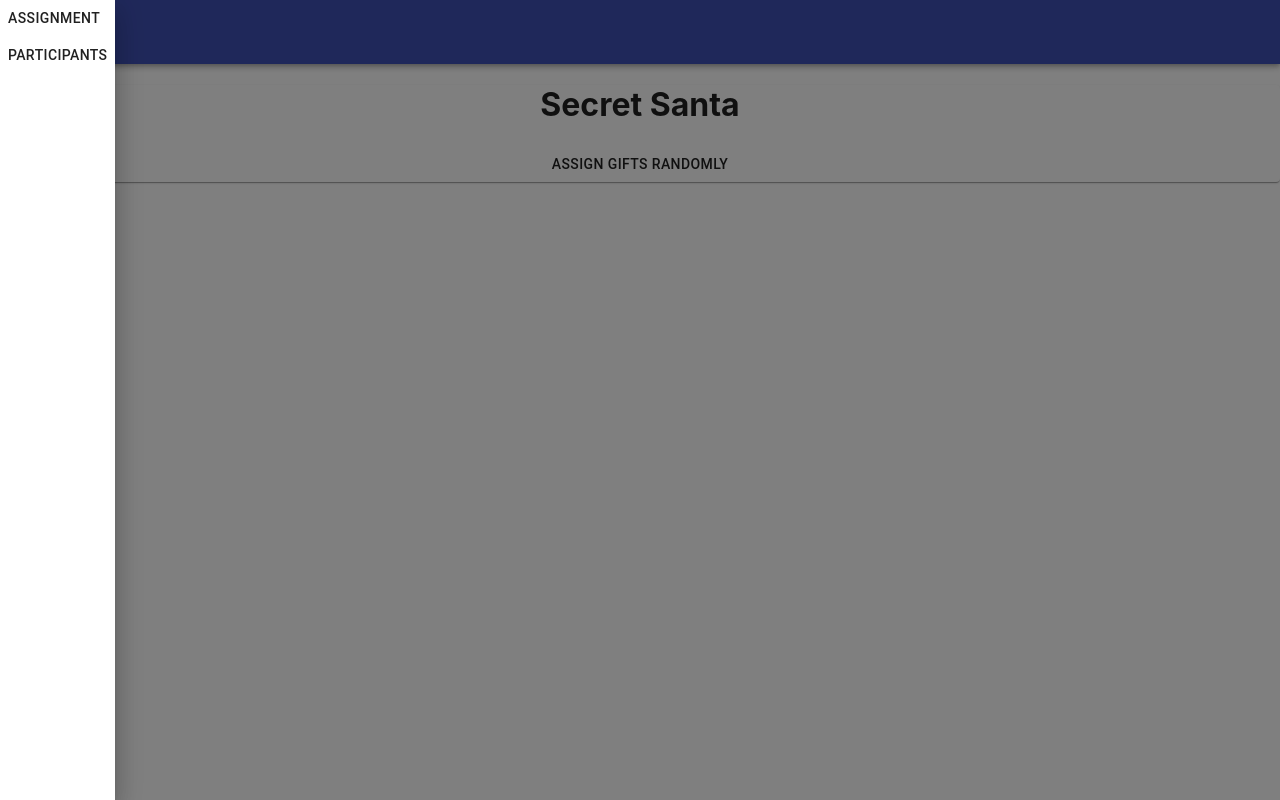
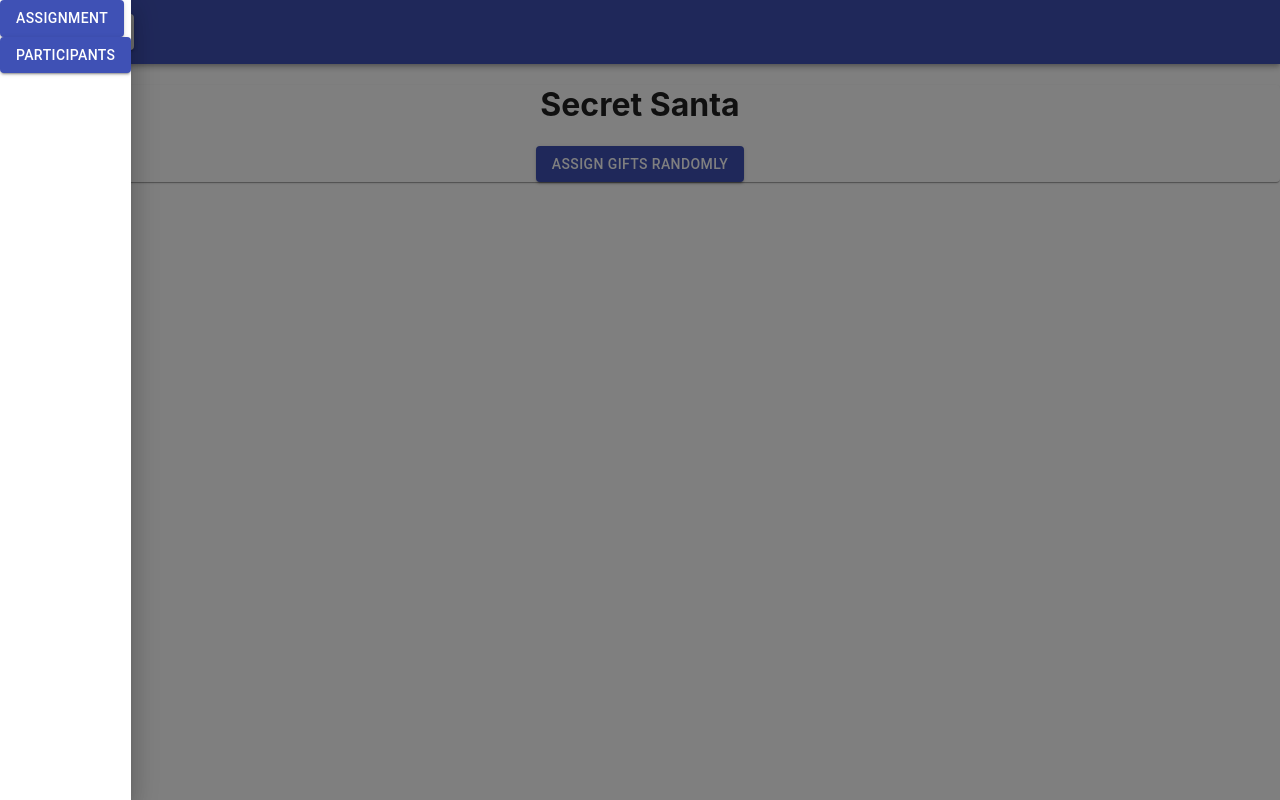
Before and after one commit to antkudruk/test-for-carbonclick-front, a React (Create React App) app: page / in a window 1280 px wide. Both pictures are taken after a click on the button "menu". Built offline with nearby package versions, Linux system fonts and the light colour scheme.

Commit message:
Run distribution works

```diff
--- /dev/null
+++ b/src/base/buttons/DefaultButton.tsx
@@ -0,0 +1,8 @@
+import React from "react";
+import {Button} from "@material-ui/core";
+
+export const DefaultButton = (props: any) => {
+    return <Button variant="contained" color="primary" {...props}/>;
+};
+
+export default DefaultButton;
--- a/src/menu/Menu.tsx
+++ b/src/menu/Menu.tsx
@@ -1,6 +1,5 @@
 import React, { useState } from 'react';
 
-import { Button } from '@material-ui/core';
 import AppBar from '@material-ui/core/AppBar';
 import Toolbar from '@material-ui/core/Toolbar';
 import Drawer from '@material-ui/core/Drawer';
@@ -8,6 +7,7 @@ import IconButton from '@material-ui/core/IconButton';
 import MenuIcon from '@material-ui/icons/Menu';
 import { MenuProps } from './MenuProps';
 import { Link } from 'react-router-dom';
+import DefaultButton from '../base/buttons/DefaultButton';
 
 const Menu = (props: MenuProps) => {
 
@@ -21,11 +21,11 @@ const Menu = (props: MenuProps) => {
                 <IconButton edge="start"color="inherit" aria-label="menu">
                     <MenuIcon onClick={() => setVisible(true)}/>
                 </IconButton>
-                <Button color="inherit">Login</Button>
+                <DefaultButton color="inherit">Login</DefaultButton>
                 </Toolbar>
             </AppBar>
             {visible && <Drawer anchor='left' open={visible} onClose={() => setVisible(false)}>
-                {items?.map(e => <Link key={e.id} to={e.link}><Button>{e.title}</Button></Link>)}
+                {items?.map(e => <Link key={e.id} to={e.link}><DefaultButton>{e.title}</DefaultButton></Link>)}
             </Drawer>}
         </>;
 };
--- a/src/pages/Home/HomeView.tsx
+++ b/src/pages/Home/HomeView.tsx
@@ -1,6 +1,7 @@
 import React from 'react';
 import { useHistory } from 'react-router-dom';
-import { Button, Paper } from '@material-ui/core';
+import { Paper } from '@material-ui/core';
+import DefaultButton from "../../base/buttons/DefaultButton";
 
 export const HomeView = () => {
 
@@ -8,6 +9,6 @@ export const HomeView = () => {
 
     return <Paper>
         <h1>Secret Santa</h1>
-        <Button onClick={() => history.push("/selectParticipants")}>Assign gifts randomly</Button>
+        <DefaultButton onClick={() => history.push("/selectParticipants")}>Assign gifts randomly</DefaultButton>
     </Paper>;
 }
--- a/src/pages/Home/addparticipants/SelectParticipantsWidget.tsx
+++ b/src/pages/Home/addparticipants/SelectParticipantsWidget.tsx
@@ -6,6 +6,7 @@ import PageableGrid from 'base/pageable/PageableGrid';
 import {baseUrl} from '../../../settings';
 import { useHistory } from 'react-router-dom';
 import { addRequestParam } from 'base/addRequestParams';
+import DefaultButton from "../../../base/buttons/DefaultButton";
 
 import axios from "../../../axios/BaseAxios";
 
@@ -34,7 +35,7 @@ export const SelectParticipantWidget = () => {
 
     const renderAddButton = (row: any) => {
         if (selected.indexOf(row) < 0) {
-            return <Button onClick={() => addToSelected(row)}>Add</Button>;
+            return <DefaultButton onClick={() => addToSelected(row)}>Add</DefaultButton>;
         } else {
             return null;
         }
@@ -59,7 +60,7 @@ export const SelectParticipantWidget = () => {
 
     return <Paper elevation={5}>
         {error}
-        <Grid xs={12} container direction="row">
+        <Grid xs={12} container direction="row" spacing={5}>
             <Grid xs={6} item>
                 <PageableGrid url={`${baseUrl}/participant`} columns={[
                     {title: "First Name", render: (row) => row.firstName},
@@ -74,9 +75,9 @@ export const SelectParticipantWidget = () => {
                     <DataGridView list={selected} columns={[
                         {title: "First", render: row => row.firstName},
                         {title: "Last", render: row => row.lastName},
-                        {title: "Delete", render: row => <Button onClick={() => deleteFromSelected(row)}>Delete</Button>},
+                        {title: "Delete", render: row => <DefaultButton onClick={() => deleteFromSelected(row)}>Delete</DefaultButton>},
                     ]}/>
-                    <Button onClick={assignGifts}>ASSIGN GIFTS</Button>
+                    <DefaultButton onClick={assignGifts} disabled={selected.length <= 2}>ASSIGN GIFTS</DefaultButton>
                 </Grid>
             </Grid>
         </Grid>
--- a/src/pages/Participants/ParticipantWidget.tsx
+++ b/src/pages/Participants/ParticipantWidget.tsx
@@ -1,6 +1,7 @@
 import React from 'react';
 import { Paper, Grid, TextField, Button } from '@material-ui/core';
 import { useHistory } from 'react-router-dom';
+import DefaultButton from "../../base/buttons/DefaultButton";
 
 export const ParticipantWidget = () => {
 
@@ -27,8 +28,8 @@ export const ParticipantWidget = () => {
                 <Grid item xs={3}><TextField/></Grid>
             </Grid>
         </Grid>
-        <Button onClick={onApply}>Apply</Button>
-        <Button onClick={onCancel}>Cancel</Button>
+        <DefaultButton onClick={onApply}>Apply</DefaultButton>
+        <DefaultButton onClick={onCancel}>Cancel</DefaultButton>
     </Paper>
 };
 
--- a/src/pages/Participants/ParticipantsView.jsx
+++ b/src/pages/Participants/ParticipantsView.tsx
@@ -8,31 +8,33 @@ import {baseUrl} from '../../settings';
 
 import { Paper, Button } from '@material-ui/core';
 
+import DefaultButton from "../../base/buttons/DefaultButton";
+
 export const ParticipantsView = () => {
 
     const history = useHistory();
 
-    const editParticipant = (id) => {
+    const editParticipant = (id: number) => {
         //history.push('/participant/edit/:participantId');
-    }
+    };
 
-    const deleteParticipant = (id) => {
+    const deleteParticipant = (id: number) => {
         // TODO: Implement
-    }
+    };
 
     const addParticipant = () => {
         history.push('/participants/add');
-    }
+    };
 
     return <Paper>
                 <h1>Participants</h1>
-                <Button onClick={addParticipant}>Add participant</Button>
+                <DefaultButton onClick={addParticipant}>Add participant</DefaultButton>
                 <PageableGrid url={`${baseUrl}/participant`} columns={[
                     {title: "First Name", render: (row) => row.firstName},
                     {title: "Last Name", render: (row) => row.lastName},
                     {title: "Email", render: (row) => row.email},
-                    {title: "Edit", render: (row) => <Button onClick={editParticipant(row.id)}>Edit</Button>},
-                    {title: "Delete", render: (row) => <Button onClick={deleteParticipant(row.id)}>Delete</Button>}]}
+                    {title: "Edit", render: (row) => <DefaultButton onClick={editParticipant(row.id)}>Edit</DefaultButton>},
+                    {title: "Delete", render: (row) => <DefaultButton onClick={deleteParticipant(row.id)}>Delete</DefaultButton>}]}
                 />
             </Paper>
 };
```
